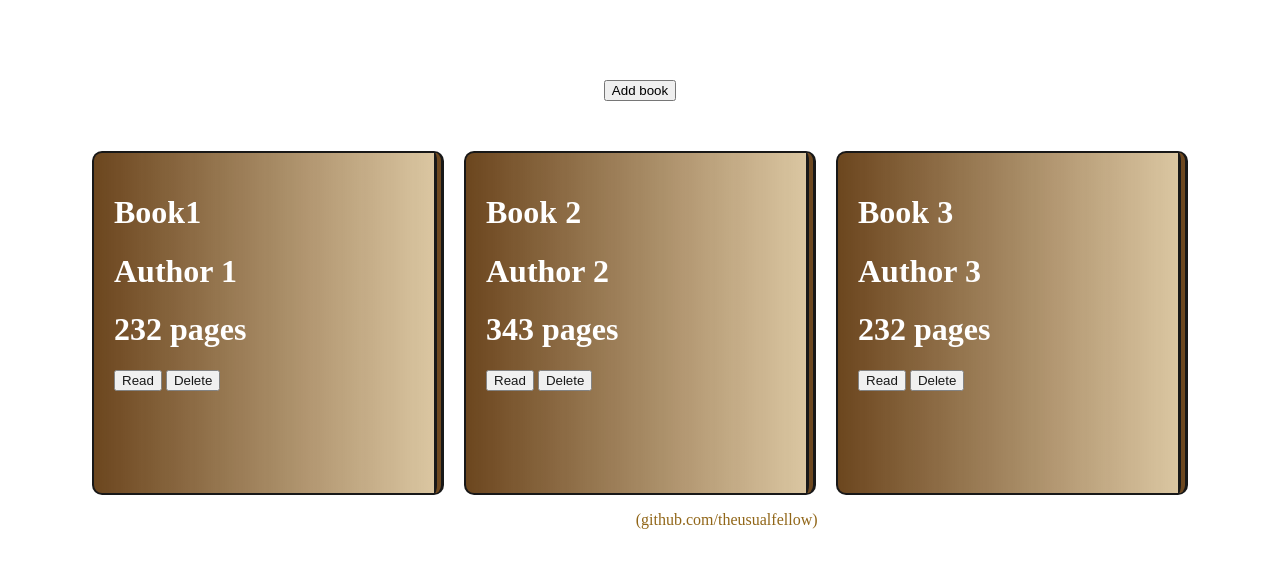
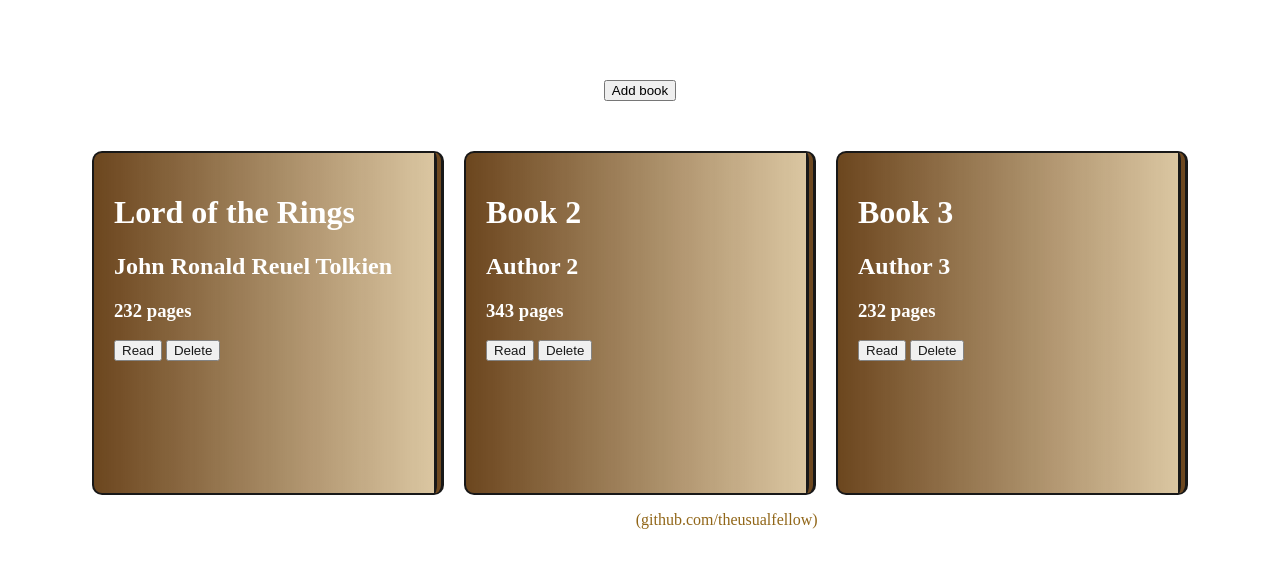
Before and after one commit to theusualfellow/library, a plain HTML site: page index.html in a window 1280 px wide. Drawn offline with Linux system fonts and the light colour scheme.

Commit message:
Change the heading sizes

```diff
--- a/index.html
+++ b/index.html
@@ -17,23 +17,23 @@
     <div class="container">
         <div class="books">
             <div class="book">
-                <h1 class="title">Book1</h1>
-                <h1 class="author">Author 1</h1>
-                <h1 class="pages">232 pages</h1>
+                <h1 class="title">Lord of the Rings</h1>
+                <h2 class="author">John Ronald Reuel Tolkien</h2>
+                <h3 class="pages">232 pages</h3>
                 <button class="readStatus">Read</button>
                 <button class="delete"> Delete</button>
             </div>
             <div class="book">
                 <h1 class="title">Book 2</h1>
-                <h1 class="author">Author 2</h1>
-                <h1 class="pages">343 pages</h1>
+                <h2 class="author">Author 2</h2>
+                <h3 class="pages">343 pages</h3>
                 <button class="readStatus">Read</button>
                 <button class="delete"> Delete</button>
             </div>
             <div class="book">
                 <h1 class="title">Book 3</h1>
-                <h1 class="author">Author 3</h1>
-                <h1 class="pages">232 pages</h1>
+                <h2 class="author">Author 3</h2>
+                <h3 class="pages">232 pages</h3>
                 <button class="readStatus">Read</button>
                 <button class="delete"> Delete</button>
             </div>
```
